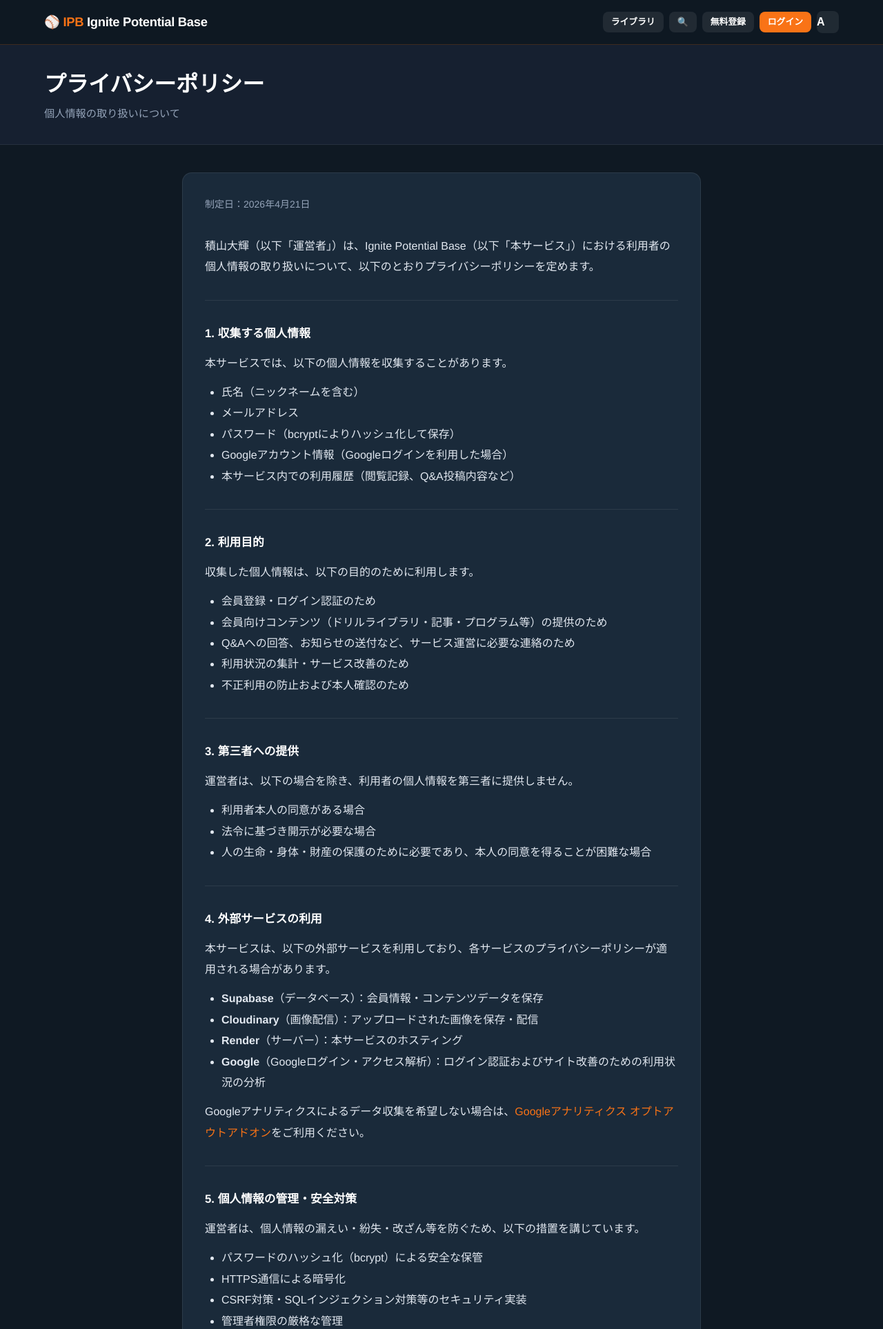
After one commit to Sekky100622/ignite-potential-base, a Flask app: page /privacy in a window 1280 px wide. The commit adds this page. Shown: the top 1927 px of the page at 69% size. Run offline with Flask 3, Linux system fonts and the light colour scheme; some libraries are stand-ins or nearby versions.

Commit message:
feat: プライバシーポリシーページを追加
- /privacy ルート追加（ログイン不要で閲覧可）
- 個人情報保護法に基づく内容を記載
  （収集情報・利用目的・第三者提供・外部サービス・安全管理・開示請求・Cookie等）
- フッターにプライバシーポリシーリンクを追加（全ページ共通）

Co-Authored-By: Claude Sonnet 4.6 <noreply@anthropic.com>

```diff
--- a/app.py
+++ b/app.py
@@ -472,6 +472,11 @@ def inject_globals():
 
 # ── Public routes ─────────────────────────────────────────────────────────────
 
+@app.route('/privacy')
+def privacy():
+    return render_template('privacy.html')
+
+
 @app.route('/')
 def index():
     free_articles = sb_get('ipb_articles', {
--- a/templates/base.html
+++ b/templates/base.html
@@ -455,6 +455,8 @@
     </div>
     <div class="footer-copy">
       &copy; {{ current_year }} Ignite Potential Base. All rights reserved.
+      &nbsp;·&nbsp;
+      <a href="{{ url_for('privacy') }}" style="color:var(--gray-400);font-size:.8rem;">プライバシーポリシー</a>
     </div>
   </footer>
 
--- /dev/null
+++ b/templates/privacy.html
@@ -0,0 +1,119 @@
+{% extends 'base.html' %}
+{% block title %}プライバシーポリシー | Ignite Potential Base{% endblock %}
+
+{% block content %}
+<div class="page-header">
+  <div class="container">
+    <h1>プライバシーポリシー</h1>
+    <p>個人情報の取り扱いについて</p>
+  </div>
+</div>
+
+<section class="section-sm">
+  <div class="container" style="max-width:800px;">
+    <div style="background:var(--navy-light);border:1px solid rgba(255,255,255,.08);border-radius:14px;padding:2rem;line-height:1.9;color:var(--gray-200);">
+
+      <p style="font-size:.875rem;color:var(--gray-400);margin-bottom:2rem;">
+        制定日：2026年4月21日
+      </p>
+
+      <p>積山大輝（以下「運営者」）は、Ignite Potential Base（以下「本サービス」）における利用者の個人情報の取り扱いについて、以下のとおりプライバシーポリシーを定めます。</p>
+
+      <hr style="border:none;border-top:1px solid rgba(255,255,255,.08);margin:2rem 0;">
+
+      <!-- 1 -->
+      <h2 style="font-size:1.05rem;font-weight:800;color:var(--white);margin-bottom:.75rem;">1. 収集する個人情報</h2>
+      <p>本サービスでは、以下の個人情報を収集することがあります。</p>
+      <ul style="margin:.75rem 0 .75rem 1.5rem;">
+        <li>氏名（ニックネームを含む）</li>
+        <li>メールアドレス</li>
+        <li>パスワード（bcryptによりハッシュ化して保存）</li>
+        <li>Googleアカウント情報（Googleログインを利用した場合）</li>
+        <li>本サービス内での利用履歴（閲覧記録、Q&A投稿内容など）</li>
+      </ul>
+
+      <hr style="border:none;border-top:1px solid rgba(255,255,255,.08);margin:2rem 0;">
+
+      <!-- 2 -->
+      <h2 style="font-size:1.05rem;font-weight:800;color:var(--white);margin-bottom:.75rem;">2. 利用目的</h2>
+      <p>収集した個人情報は、以下の目的のために利用します。</p>
+      <ul style="margin:.75rem 0 .75rem 1.5rem;">
+        <li>会員登録・ログイン認証のため</li>
+        <li>会員向けコンテンツ（ドリルライブラリ・記事・プログラム等）の提供のため</li>
+        <li>Q&Aへの回答、お知らせの送付など、サービス運営に必要な連絡のため</li>
+        <li>利用状況の集計・サービス改善のため</li>
+        <li>不正利用の防止および本人確認のため</li>
+      </ul>
+
+      <hr style="border:none;border-top:1px solid rgba(255,255,255,.08);margin:2rem 0;">
+
+      <!-- 3 -->
+      <h2 style="font-size:1.05rem;font-weight:800;color:var(--white);margin-bottom:.75rem;">3. 第三者への提供</h2>
+      <p>運営者は、以下の場合を除き、利用者の個人情報を第三者に提供しません。</p>
+      <ul style="margin:.75rem 0 .75rem 1.5rem;">
+        <li>利用者本人の同意がある場合</li>
+        <li>法令に基づき開示が必要な場合</li>
+        <li>人の生命・身体・財産の保護のために必要であり、本人の同意を得ることが困難な場合</li>
+      </ul>
+
+      <hr style="border:none;border-top:1px solid rgba(255,255,255,.08);margin:2rem 0;">
+
+      <!-- 4 -->
+      <h2 style="font-size:1.05rem;font-weight:800;color:var(--white);margin-bottom:.75rem;">4. 外部サービスの利用</h2>
+      <p>本サービスは、以下の外部サービスを利用しており、各サービスのプライバシーポリシーが適用される場合があります。</p>
+      <ul style="margin:.75rem 0 .75rem 1.5rem;">
+        <li><strong>Supabase</strong>（データベース）：会員情報・コンテンツデータを保存</li>
+        <li><strong>Cloudinary</strong>（画像配信）：アップロードされた画像を保存・配信</li>
+        <li><strong>Render</strong>（サーバー）：本サービスのホスティング</li>
+        <li><strong>Google</strong>（Googleログイン・アクセス解析）：ログイン認証およびサイト改善のための利用状況の分析</li>
+      </ul>
+      <p>Googleアナリティクスによるデータ収集を希望しない場合は、<a href="https://tools.google.com/dlpage/gaoptout" target="_blank" rel="noopener" style="color:var(--orange);">Googleアナリティクス オプトアウトアドオン</a>をご利用ください。</p>
+
+      <hr style="border:none;border-top:1px solid rgba(255,255,255,.08);margin:2rem 0;">
+
+      <!-- 5 -->
+      <h2 style="font-size:1.05rem;font-weight:800;color:var(--white);margin-bottom:.75rem;">5. 個人情報の管理・安全対策</h2>
+      <p>運営者は、個人情報の漏えい・紛失・改ざん等を防ぐため、以下の措置を講じています。</p>
+      <ul style="margin:.75rem 0 .75rem 1.5rem;">
+        <li>パスワードのハッシュ化（bcrypt）による安全な保管</li>
+        <li>HTTPS通信による暗号化</li>
+        <li>CSRF対策・SQLインジェクション対策等のセキュリティ実装</li>
+        <li>管理者権限の厳格な管理</li>
+      </ul>
+
+      <hr style="border:none;border-top:1px solid rgba(255,255,255,.08);margin:2rem 0;">
+
+      <!-- 6 -->
+      <h2 style="font-size:1.05rem;font-weight:800;color:var(--white);margin-bottom:.75rem;">6. 個人情報の開示・訂正・削除</h2>
+      <p>利用者は、自身の個人情報について開示・訂正・削除を求めることができます。お問い合わせ先（下記）までご連絡ください。合理的な期間内に対応します。</p>
+
+      <hr style="border:none;border-top:1px solid rgba(255,255,255,.08);margin:2rem 0;">
+
+      <!-- 7 -->
+      <h2 style="font-size:1.05rem;font-weight:800;color:var(--white);margin-bottom:.75rem;">7. Cookieの利用</h2>
+      <p>本サービスでは、ログイン状態の維持およびサービス改善のためにCookieを使用しています。ブラウザの設定によりCookieを無効にすることも可能ですが、一部機能が利用できなくなる場合があります。</p>
+
+      <hr style="border:none;border-top:1px solid rgba(255,255,255,.08);margin:2rem 0;">
+
+      <!-- 8 -->
+      <h2 style="font-size:1.05rem;font-weight:800;color:var(--white);margin-bottom:.75rem;">8. プライバシーポリシーの変更</h2>
+      <p>本ポリシーは、必要に応じて改定することがあります。重要な変更がある場合は、本サービス上でお知らせします。最新のポリシーは常に本ページにて確認できます。</p>
+
+      <hr style="border:none;border-top:1px solid rgba(255,255,255,.08);margin:2rem 0;">
+
+      <!-- 9 -->
+      <h2 style="font-size:1.05rem;font-weight:800;color:var(--white);margin-bottom:.75rem;">9. お問い合わせ</h2>
+      <p>個人情報の取り扱いに関するご質問・ご要望は、以下までご連絡ください。</p>
+      <div style="background:rgba(255,255,255,.04);border:1px solid rgba(255,255,255,.08);border-radius:10px;padding:1rem 1.25rem;margin-top:.75rem;font-size:.9rem;">
+        <div><strong>運営者</strong>：積山大輝</div>
+        <div style="margin-top:.35rem;"><strong>メール</strong>：<a href="mailto:gd.sekky@gmail.com" style="color:var(--orange);">gd.sekky@gmail.com</a></div>
+      </div>
+
+    </div>
+
+    <div style="margin-top:1.5rem;">
+      <a href="{{ url_for('index') }}" class="btn btn-ghost btn-sm">← トップページへ</a>
+    </div>
+  </div>
+</section>
+{% endblock %}
```
